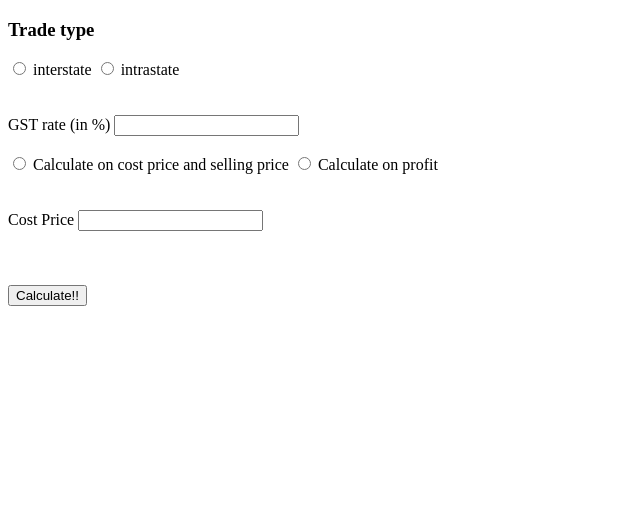
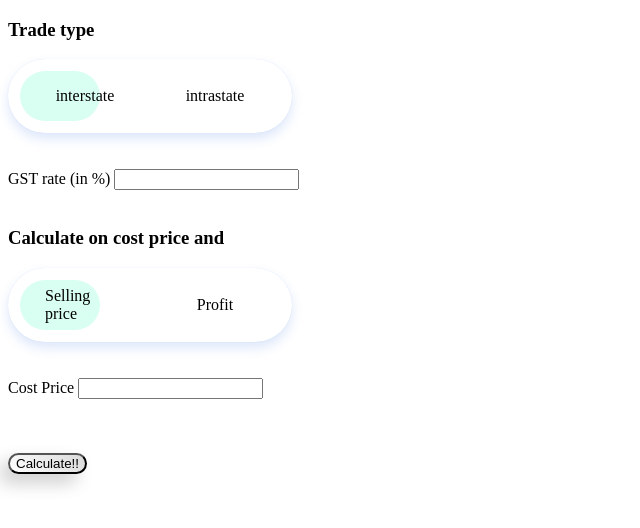
Before and after one commit to Kshtij-7/taxey, a plain HTML site: page index.html in a window 1280 px wide. Shown: the whole page, without its empty margins (0-640 px from the left). Drawn offline with Linux system fonts and the light colour scheme.

Commit message:
ui update, js typo fix

```diff
--- a/index.html
+++ b/index.html
@@ -8,26 +8,35 @@
 </head>
 <body>
     <h3>Trade type</h3>
-    <form>
-        <input type="radio" id="interstate" name="state">
-        <label for="interstate">interstate</label>
+      <div class="container">
+        <div class="tabs">
+          <input type="radio" id="interstate" name="state">
+          <label for="interstate" class="radioLabel">interstate</label>
 
-        <input type="radio" id="intrastate" name="state">
-        <label for="intrastate">intrastate</label>
+          <input type="radio" id="intrastate" name="state">
+          <label for="intrastate" class="radioLabel">intrastate</label>
+          <span class="glider"></span>
+        </div>
+      </div>
 
-      </form>
+
       <br><br>
-            <label for="gstrate">GST rate (in %)</label>
+      <label for="gstrate">GST rate (in %)</label>
       <input type="number" id="gstrate"><br><br>
 
-      <form>
-        <input type="radio" id="cpspOPT" name="cpspprof" onclick="toggleElementOn('cpspDiv'); toggleElementOff('profitDiv')">
-        <label for="cpspOPT">Calculate on cost price and selling price</label>
+      <div class="container">
+        <h3>Calculate on cost price and</h3>
+        <div class="tabs">
+          <input type="radio" id="cpspOPT" name="cpspprof" onclick="toggleElementOn('cpspDiv'); toggleElementOff('profitDiv')">
+          <label for="cpspOPT" class="radioLabel" >Selling price</label>
 
-        <input type="radio" id="profOPT" name="cpspprof" onclick="toggleElementOn('profitDiv') ; toggleElementOff('cpspDiv')">
-        <label for="profOPT">Calculate on profit</label>
+          <input type="radio" id="profOPT" name="cpspprof" onclick="toggleElementOn('profitDiv') ; toggleElementOff('cpspDiv')">
+          <label for="profOPT" class="radioLabel" >Profit</label>
+          <span class="glider"></span>
 
-      </form><br><br>
+        </div>
+      </div>
+    <br><br>
       <label for="cp">Cost Price</label>
       <input type="number" id="cp"><br><br>
       <div id="cpspDiv" class="hidden">
@@ -43,7 +52,7 @@
         <input type="number" id="prof">
       </div><br><br>
 
-      <button onclick="calculate()">Calculate!!</button><br><br>
+      <button onclick="calculate()" class="calc">Calculate!!</button><br><br>
 
       <label id="gstLABEL"></label><br>
       <label id="amtLABEL"></label>
--- a/main.js
+++ b/main.js
@@ -4,7 +4,7 @@ function toggleElementOff(elementId) {
 }
 function toggleElementOn(elementId) {
     var element = document.getElementById(elementId);
-    element.style.display = 'block';
+    element.style.display = 'flex';
 }
 
 function calculate(){
@@ -31,9 +31,9 @@ function calculate(){
                 window.alert("Please enter selling price");
             }
             else{
-                var sp = document.getElementById('sp').value;
-
-                gst_amt = (gst*(sp-cp))/100;
+                var sp = parseFloat(document.getElementById('sp').value);
+                var inpgst = (gst*cp)/100;
+                gst_amt = ((gst*(sp-cp))/100)-inpgst;
             }
         }
         else{
@@ -44,17 +44,17 @@ function calculate(){
                 window.alert("Please enter profit");
             }
             else{
-                var prof = document.getElementById('prof').value;
+                var prof = parseFloat(document.getElementById('prof').value);
                 gst_amt = (gst*prof)/100;
             }
         }
 
-        if(document.getElementById('intrastate').checked == true){
+        if(document.getElementById('interstate').checked == true){
             document.getElementById('gstLABEL').innerHTML = "IGST Amount : " + gst_amt;
         }
         else{
             document.getElementById('gstLABEL').innerHTML = `CGST Amount : ${gst_amt/2} <br> SGST Amount : ${gst_amt/2}`
         }
-        document.getElementById('amtLABEL').innerHTML = `Amount : ${cp+gst_amt}`
+        document.getElementById('amtLABEL').innerHTML = `Amount : ${(((document.getElementById('cpspOPT').checked==true))?sp:cp+prof)+gst_amt}`
     }
 }
--- a/style.css
+++ b/style.css
@@ -1,3 +1,83 @@
 .hidden {
     display: none;
 }
+.tabs {
+    display: flex;
+    position: relative;
+    background-color: #ffffff;
+    box-shadow: 0 0 1px 0 rgba(24, 94, 224, 0.15), 0 6px 12px 0 rgba(24, 94, 224, 0.15);
+    padding: 0.75rem;
+    border-radius: 99px;
+    width: 260px;
+}
+
+.tabs * {
+    z-index: 2;
+}
+
+  .container input[type="radio"] {
+    display: none;
+  }
+
+  .radioLabel {
+    display: flex;
+    align-items: center;
+    justify-content: center;
+    height: 50px;
+    width: 80px;
+    font-size: 1rem;
+    color: black;
+    font-weight: 500;
+    border-radius: 99px;
+    cursor: pointer;
+    transition: color 0.15s ease-in;
+    margin-right: 25px;
+    margin-left: 25px;
+  }
+
+  .container input[type="radio"]:checked + label {
+    color: #1453c9;
+  }
+
+
+  .container input[id="interstate"]:checked ~ .glider {
+    transform: translateX(30%);
+  }
+
+  .container input[id="intrastate"]:checked ~ .glider {
+    transform: translateX(195%);
+  }
+
+  .container input[id="cpspOPT"]:checked ~ .glider {
+    transform: translateX(10%);
+  }
+
+  .container input[id="profOPT"]:checked ~ .glider {
+    transform: translateX(192%);
+  }
+
+
+  .glider{
+    position: absolute;
+    display: flex;
+    height: 50px;
+    width: 80px;
+    background-color: #d9fef2;
+    z-index: 1;
+    border-radius: 99px;
+    transition: 0.25s ease-out;
+  }
+
+  .calc{
+    border-radius: 35px;
+    background: linear-gradient(225deg, #dadada, #ffffff);
+    box-shadow:  -9px 9px 18px #cecece,
+             9px -9px 18px #ffffff;
+  }
+
+  @media (max-width: 700px) {
+
+    .tabs {
+      transform: scale(0.6);
+    }
+  }
```
